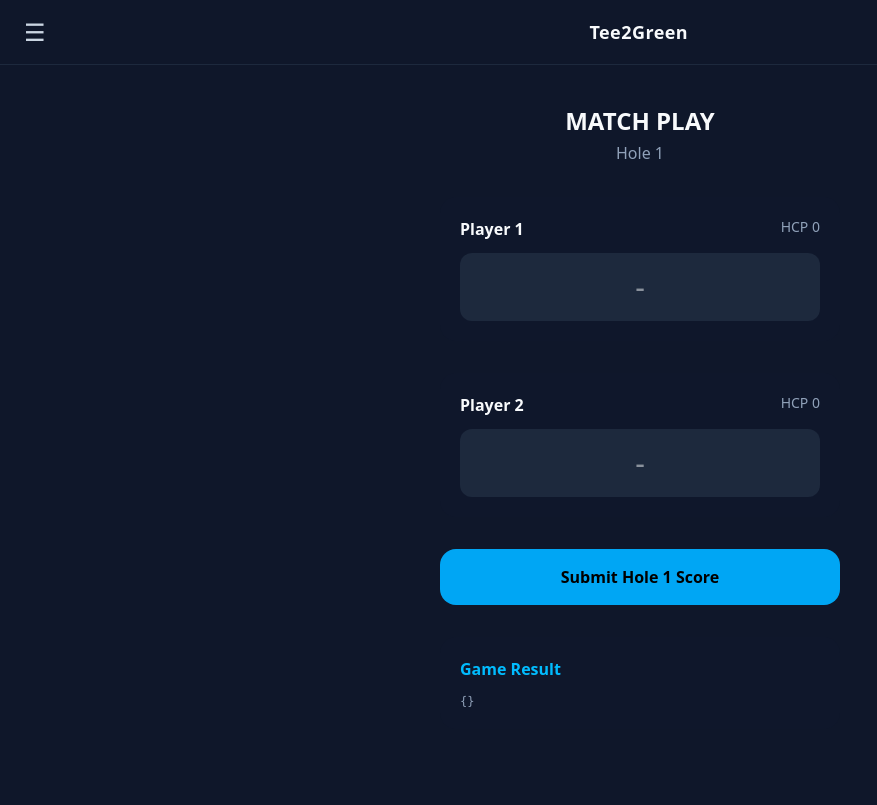
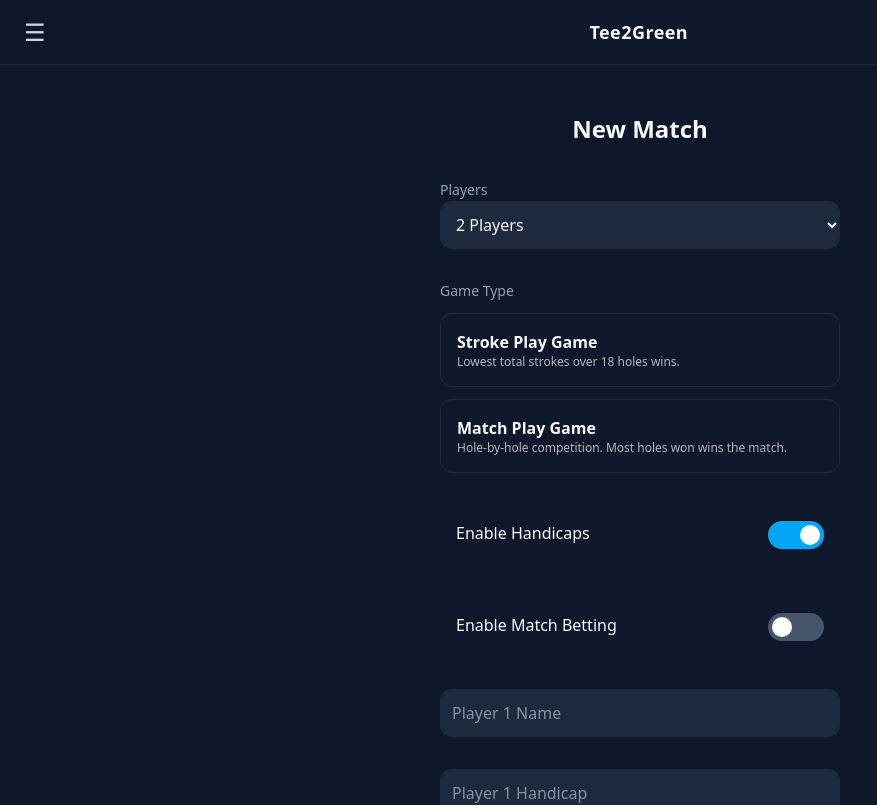
Before and after one commit to cconner91/tee2green, a Next.js app: page /match/play in a window 1280 px wide. Shown: the top 805 px of the page, without its empty margins (0-877 px from the left). Built offline with nearby package versions, Linux system fonts and the light colour scheme.

Commit message:
created new match flows

```diff
--- a/app/match/new/page.tsx
+++ b/app/match/new/page.tsx
@@ -5,32 +5,39 @@ import { useRouter } from "next/navigation";
 
 import { gameDefinitions } from "@/domain/gameConfig/definitions";
 import { getGamesForPlayerCount } from "@/domain/gameConfig/filters";
+import { validatePresetGame } from "@/domain/gameConfig/validateGameConfiguration";
 import { GolfGameDefinition } from "@/domain/gameConfig/types";
 
 export default function NewMatchPage() {
   const router = useRouter();
 
-  // Player Info
+  const [playerCount, setPlayerCount] = useState(2);
+  const [availableGames, setAvailableGames] = useState<GolfGameDefinition[]>([]);
+  const [selectedGame, setSelectedGame] = useState<GolfGameDefinition | null>(null);
+
   const [playerA, setPlayerA] = useState("");
   const [playerB, setPlayerB] = useState("");
   const [hcpA, setHcpA] = useState("");
   const [hcpB, setHcpB] = useState("");
 
-  // Game Config
-  const [playerCount, setPlayerCount] = useState(2);
-  const [availableGames, setAvailableGames] = useState<GolfGameDefinition[]>([]);
-  const [selectedGame, setSelectedGame] = useState<GolfGameDefinition | null>(null);
   const [enableHandicaps, setEnableHandicaps] = useState(true);
+  const [enableBetting, setEnableBetting] = useState(false);
+  const [betAmount, setBetAmount] = useState("");
 
-  // Filter games based on player count
   useEffect(() => {
-    const validGames = getGamesForPlayerCount(playerCount, gameDefinitions);
-    setAvailableGames(validGames);
-    setSelectedGame(null); // reset selection if player count changes
+    const filtered = getGamesForPlayerCount(playerCount, gameDefinitions);
+    setAvailableGames(filtered);
+    setSelectedGame(null);
   }, [playerCount]);
 
   const startMatch = () => {
     if (!selectedGame) return;
+
+    const validation = validatePresetGame(selectedGame, playerCount);
+    if (!validation.valid) {
+      alert(validation.reason);
+      return;
+    }
 
     const params = new URLSearchParams({
       playerA,
@@ -39,42 +46,37 @@ export default function NewMatchPage() {
       hcpB,
       gameId: selectedGame.id,
       enableHandicaps: enableHandicaps.toString(),
+      enableBetting: enableBetting.toString(),
+      betAmount,
     });
 
     router.push(`/match/play?${params.toString()}`);
   };
 
   return (
-    <div className="min-h-screen px-6 py-16 max-w-md mx-auto space-y-10">
+    <div className="min-h-screen px-6 py-12 max-w-md mx-auto space-y-8">
 
-      <h1 className="text-2xl font-bold text-center">
-        Start Match
-      </h1>
+      <h1 className="text-2xl font-bold text-center">New Match</h1>
 
-      {/* Number of Players */}
+      {/* Player Count */}
       <div className="space-y-2">
-        <label className="text-sm text-slate-400">
-          Number of Players
-        </label>
-
+        <label className="text-sm text-slate-400">Players</label>
         <select
           value={playerCount}
           onChange={(e) => setPlayerCount(Number(e.target.value))}
           className="w-full p-3 rounded-xl bg-slate-800"
         >
-          {[1,2,3,4,5,6,7,8].map((num) => (
-            <option key={num} value={num}>
-              {num} Player{num > 1 && "s"}
+          {[2,3,4,5,6,7,8].map((n) => (
+            <option key={n} value={n}>
+              {n} Players
             </option>
           ))}
         </select>
       </div>
 
-      {/* Available Games */}
+      {/* Game Selection */}
       <div className="space-y-3">
-        <div className="text-sm text-slate-400">
-          Available Games
-        </div>
+        <div className="text-sm text-slate-400">Game Type</div>
 
         {availableGames.map((game) => (
           <div
@@ -86,37 +88,54 @@ export default function NewMatchPage() {
                 : "bg-slate-900 border-slate-800 hover:border-sky-400"
             }`}
           >
-            <div className="font-semibold">
-              {game.name}
-            </div>
-            <div className="text-xs opacity-70">
-              {game.description}
-            </div>
+            <div className="font-semibold">{game.name}</div>
+            <div className="text-xs opacity-70">{game.description}</div>
           </div>
         ))}
       </div>
 
-      {/* Handicap Toggle */}
-      <div className="flex items-center justify-between bg-slate-900 p-4 rounded-xl">
+      {/* Toggles */}
+      <div className="flex justify-between bg-slate-900 p-4 rounded-xl">
         <span>Enable Handicaps</span>
-
         <button
           onClick={() => setEnableHandicaps(!enableHandicaps)}
-          className={`w-14 h-7 rounded-full transition relative ${
-            enableHandicaps
-              ? "bg-sky-500"
-              : "bg-slate-600"
+          className={`w-14 h-7 rounded-full relative transition ${
+            enableHandicaps ? "bg-sky-500" : "bg-slate-600"
           }`}
         >
           <div
             className={`absolute top-1 left-1 w-5 h-5 bg-white rounded-full transition ${
-              enableHandicaps
-                ? "translate-x-7"
-                : ""
+              enableHandicaps ? "translate-x-7" : ""
             }`}
           />
         </button>
       </div>
+
+      <div className="flex justify-between bg-slate-900 p-4 rounded-xl">
+        <span>Enable Match Betting</span>
+        <button
+          onClick={() => setEnableBetting(!enableBetting)}
+          className={`w-14 h-7 rounded-full relative transition ${
+            enableBetting ? "bg-sky-500" : "bg-slate-600"
+          }`}
+        >
+          <div
+            className={`absolute top-1 left-1 w-5 h-5 bg-white rounded-full transition ${
+              enableBetting ? "translate-x-7" : ""
+            }`}
+          />
+        </button>
+      </div>
+
+      {enableBetting && (
+        <input
+          type="number"
+          placeholder="Base Bet Amount ($)"
+          value={betAmount}
+          onChange={(e) => setBetAmount(e.target.value)}
+          className="w-full p-3 rounded-xl bg-slate-800"
+        />
+      )}
 
       {/* Player Inputs */}
       <input
@@ -127,14 +146,12 @@ export default function NewMatchPage() {
       />
 
       <input
-        placeholder="Player 1 Handicap (optional)"
+        placeholder="Player 1 Handicap"
         className="w-full p-3 rounded-xl bg-slate-800"
         value={hcpA}
         onChange={(e) => setHcpA(e.target.value)}
       />
 
-      {playerCount > 1 && (
-        <>
       <input
         placeholder="Player 2 Name"
         className="w-full p-3 rounded-xl bg-slate-800"
@@ -143,27 +160,23 @@ export default function NewMatchPage() {
       />
 
       <input
-            placeholder="Player 2 Handicap (optional)"
+        placeholder="Player 2 Handicap"
         className="w-full p-3 rounded-xl bg-slate-800"
         value={hcpB}
         onChange={(e) => setHcpB(e.target.value)}
       />
-        </>
-      )}
 
-      {/* Start Button */}
       <button
         onClick={startMatch}
         disabled={!selectedGame}
-        className={`w-full py-4 rounded-xl font-semibold transition ${
+        className={`w-full py-4 rounded-xl font-semibold ${
           selectedGame
-            ? "bg-sky-500 text-black hover:bg-sky-400"
-            : "bg-slate-700 text-slate-400 cursor-not-allowed"
+            ? "bg-sky-500 text-black"
+            : "bg-slate-700 text-slate-400"
         }`}
       >
         Start Match
       </button>
-
     </div>
   );
 }
--- a/app/match/play/PlayMatch.tsx
+++ b/app/match/play/PlayMatch.tsx
@@ -1,179 +1,182 @@
 "use client";
 
-import { useState } from "react";
-import { useSearchParams } from "next/navigation";
+import { useState, useEffect } from "react";
+import { useRouter } from "next/navigation";
 
-import { mockCourse } from "@/data/mockCourse";
-import {
-  calculateCourseHandicap,
-  calculatePlayingHandicap,
-} from "@/domain/core/handicap";
+import { gameDefinitions } from "@/domain/gameConfig/definitions";
+import { getGamesForPlayerCount } from "@/domain/gameConfig/filters";
+import { validatePresetGame } from "@/domain/gameConfig/validateGameConfiguration";
+import { GolfGameDefinition } from "@/domain/gameConfig/types";
 
-import { playHole } from "@/state/matchEngine";
-import { MatchState } from "@/state/matchState";
+export default function NewMatchPage() {
+  const router = useRouter();
 
-import { createGameEngine } from "@/domain/games/gameFactory";
+  const [playerCount, setPlayerCount] = useState(2);
+  const [availableGames, setAvailableGames] = useState<GolfGameDefinition[]>([]);
+  const [selectedGame, setSelectedGame] = useState<GolfGameDefinition | null>(null);
 
-export default function PlayMatch() {
-  const searchParams = useSearchParams();
+  const [playerA, setPlayerA] = useState("");
+  const [playerB, setPlayerB] = useState("");
+  const [hcpA, setHcpA] = useState("");
+  const [hcpB, setHcpB] = useState("");
 
-  // --- URL PARAMS ---
-  const playerAName = searchParams.get("playerA") || "Player 1";
-  const playerBName = searchParams.get("playerB") || "Player 2";
-  const rawHcpA = searchParams.get("hcpA");
-  const rawHcpB = searchParams.get("hcpB");
-  const gameId = searchParams.get("gameId") || "match-play";
-  const enableHandicaps =
-    searchParams.get("enableHandicaps") === "true";
+  const [enableHandicaps, setEnableHandicaps] = useState(true);
+  const [enableBetting, setEnableBetting] = useState(false);
+  const [betAmount, setBetAmount] = useState("");
 
-  const hcpA = rawHcpA ? Number(rawHcpA) : 0;
-  const hcpB = rawHcpB ? Number(rawHcpB) : 0;
+  useEffect(() => {
+    const filtered = getGamesForPlayerCount(playerCount, gameDefinitions);
+    setAvailableGames(filtered);
+    setSelectedGame(null);
+  }, [playerCount]);
 
-  // --- PLAYERS ---
-  const playerA = {
-    id: "playerA",
-    name: playerAName,
-    handicapIndex: hcpA,
+  const startMatch = () => {
+    if (!selectedGame) return;
+
+    const validation = validatePresetGame(selectedGame, playerCount);
+    if (!validation.valid) {
+      alert(validation.reason);
+      return;
+    }
+
+    const params = new URLSearchParams({
+      playerA,
+      playerB,
+      hcpA,
+      hcpB,
+      gameId: selectedGame.id,
+      enableHandicaps: enableHandicaps.toString(),
+      enableBetting: enableBetting.toString(),
+      betAmount,
+    });
+
+    router.push(`/match/play?${params.toString()}`);
   };
 
-  const playerB = {
-    id: "playerB",
-    name: playerBName,
-    handicapIndex: hcpB,
-  };
+  return (
+    <div className="min-h-screen px-6 py-12 max-w-md mx-auto space-y-8">
 
-  // --- HANDICAPS ---
-  const courseHcpA = calculateCourseHandicap(
-    playerA.handicapIndex,
-    mockCourse.slopeRating,
-    mockCourse.courseRating,
-    mockCourse.par
-  );
+      <h1 className="text-2xl font-bold text-center">New Match</h1>
 
-  const courseHcpB = calculateCourseHandicap(
-    playerB.handicapIndex,
-    mockCourse.slopeRating,
-    mockCourse.courseRating,
-    mockCourse.par
-  );
-
-  const initialState: MatchState = {
-    players: [playerA, playerB],
-    course: mockCourse,
-    playingHandicaps: {
-      [playerA.id]: calculatePlayingHandicap(courseHcpA),
-      [playerB.id]: calculatePlayingHandicap(courseHcpB),
-    },
-    holeResults: [],
-    currentHole: 1,
-    gameType: gameId as any,
-    enableHandicaps,
-  };
-
-  const [matchState, setMatchState] =
-    useState<MatchState>(initialState);
-
-  const [grossA, setGrossA] = useState("");
-  const [grossB, setGrossB] = useState("");
-
-  // --- GAME ENGINE ---
-  const engine = createGameEngine(gameId);
-  const gameResult = engine.evaluate(
-    matchState.holeResults
-  );
-
-  // --- SUBMIT HOLE ---
-  const handleSubmit = () => {
-    if (!grossA || !grossB) return;
-
-    const updatedState = playHole(matchState, {
-      playerA: Number(grossA),
-      playerB: Number(grossB),
-    });
-
-    setMatchState(updatedState);
-    setGrossA("");
-    setGrossB("");
-  };
-
-  // --- UI HELPERS ---
-  const currentHole = matchState.currentHole;
-
-  return (
-    <div className="min-h-screen px-6 py-10 max-w-md mx-auto space-y-8">
-
-      <div className="text-center space-y-1">
-        <h1 className="text-2xl font-bold">
-          {gameId.replace("-", " ").toUpperCase()}
-        </h1>
-        <p className="text-slate-400">
-          Hole {currentHole}
-        </p>
+      {/* Player Count */}
+      <div className="space-y-2">
+        <label className="text-sm text-slate-400">Players</label>
+        <select
+          value={playerCount}
+          onChange={(e) => setPlayerCount(Number(e.target.value))}
+          className="w-full p-3 rounded-xl bg-slate-800"
+        >
+          {[2,3,4,5,6,7,8].map((n) => (
+            <option key={n} value={n}>
+              {n} Players
+            </option>
+          ))}
+        </select>
       </div>
 
-      {/* Player A */}
-      <div className="bg-slate-900 p-5 rounded-2xl space-y-3">
-        <div className="flex justify-between">
-          <span className="font-semibold">
-            {playerA.name}
-          </span>
-          <span className="text-sm text-slate-400">
-            HCP {matchState.playingHandicaps[playerA.id]}
-          </span>
-        </div>
+      {/* Game Selection */}
+      <div className="space-y-3">
+        <div className="text-sm text-slate-400">Game Type</div>
 
+        {availableGames.map((game) => (
+          <div
+            key={game.id}
+            onClick={() => setSelectedGame(game)}
+            className={`p-4 rounded-xl border cursor-pointer transition ${
+              selectedGame?.id === game.id
+                ? "bg-sky-500 text-black border-sky-400"
+                : "bg-slate-900 border-slate-800 hover:border-sky-400"
+            }`}
+          >
+            <div className="font-semibold">{game.name}</div>
+            <div className="text-xs opacity-70">{game.description}</div>
+          </div>
+        ))}
+      </div>
+
+      {/* Toggles */}
+      <div className="flex justify-between bg-slate-900 p-4 rounded-xl">
+        <span>Enable Handicaps</span>
+        <button
+          onClick={() => setEnableHandicaps(!enableHandicaps)}
+          className={`w-14 h-7 rounded-full relative transition ${
+            enableHandicaps ? "bg-sky-500" : "bg-slate-600"
+          }`}
+        >
+          <div
+            className={`absolute top-1 left-1 w-5 h-5 bg-white rounded-full transition ${
+              enableHandicaps ? "translate-x-7" : ""
+            }`}
+          />
+        </button>
+      </div>
+
+      <div className="flex justify-between bg-slate-900 p-4 rounded-xl">
+        <span>Enable Match Betting</span>
+        <button
+          onClick={() => setEnableBetting(!enableBetting)}
+          className={`w-14 h-7 rounded-full relative transition ${
+            enableBetting ? "bg-sky-500" : "bg-slate-600"
+          }`}
+        >
+          <div
+            className={`absolute top-1 left-1 w-5 h-5 bg-white rounded-full transition ${
+              enableBetting ? "translate-x-7" : ""
+            }`}
+          />
+        </button>
+      </div>
+
+      {enableBetting && (
         <input
           type="number"
-          value={grossA}
-          onChange={(e) =>
-            setGrossA(e.target.value)
-          }
-          placeholder="-"
-          className="w-full text-center text-3xl bg-slate-800 rounded-xl py-4"
+          placeholder="Base Bet Amount ($)"
+          value={betAmount}
+          onChange={(e) => setBetAmount(e.target.value)}
+          className="w-full p-3 rounded-xl bg-slate-800"
         />
-      </div>
+      )}
 
-      {/* Player B */}
-      <div className="bg-slate-900 p-5 rounded-2xl space-y-3">
-        <div className="flex justify-between">
-          <span className="font-semibold">
-            {playerB.name}
-          </span>
-          <span className="text-sm text-slate-400">
-            HCP {matchState.playingHandicaps[playerB.id]}
-          </span>
-        </div>
+      {/* Player Inputs */}
+      <input
+        placeholder="Player 1 Name"
+        className="w-full p-3 rounded-xl bg-slate-800"
+        value={playerA}
+        onChange={(e) => setPlayerA(e.target.value)}
+      />
 
-        <input
-          type="number"
-          value={grossB}
-          onChange={(e) =>
-            setGrossB(e.target.value)
-          }
-          placeholder="-"
-          className="w-full text-center text-3xl bg-slate-800 rounded-xl py-4"
-        />
-      </div>
+      <input
+        placeholder="Player 1 Handicap"
+        className="w-full p-3 rounded-xl bg-slate-800"
+        value={hcpA}
+        onChange={(e) => setHcpA(e.target.value)}
+      />
 
-      {/* Submit */}
+      <input
+        placeholder="Player 2 Name"
+        className="w-full p-3 rounded-xl bg-slate-800"
+        value={playerB}
+        onChange={(e) => setPlayerB(e.target.value)}
+      />
+
+      <input
+        placeholder="Player 2 Handicap"
+        className="w-full p-3 rounded-xl bg-slate-800"
+        value={hcpB}
+        onChange={(e) => setHcpB(e.target.value)}
+      />
+
       <button
-        onClick={handleSubmit}
-        className="w-full py-4 rounded-2xl font-bold bg-sky-500 text-black hover:bg-sky-400 transition"
+        onClick={startMatch}
+        disabled={!selectedGame}
+        className={`w-full py-4 rounded-xl font-semibold ${
+          selectedGame
+            ? "bg-sky-500 text-black"
+            : "bg-slate-700 text-slate-400"
+        }`}
       >
-        Submit Hole {currentHole} Score
+        Start Match
       </button>
-
-      {/* Engine Result Display */}
-      <div className="bg-slate-900 p-5 rounded-2xl space-y-3">
-        <div className="font-semibold text-sky-400">
-          Game Result
-        </div>
-
-        <pre className="text-xs text-slate-400 overflow-x-auto">
-          {JSON.stringify(gameResult, null, 2)}
-        </pre>
-      </div>
-
     </div>
   );
 }
--- a/app/match/play/page.tsx
+++ b/app/match/play/page.tsx
@@ -1,7 +1,7 @@
 "use client";
 
 import { Suspense } from "react";
-import PlayMatch from "./PlayMatch";
+import PlayMatch from "./playMatch";
 
 export default function Page() {
   return (
--- /dev/null
+++ b/domain/betting/types.ts
@@ -0,0 +1,10 @@
+export interface BettingConfiguration {
+  enabled: boolean;
+
+  baseBetAmount?: number;
+
+  perHoleBet?: boolean;
+  frontNineBet?: boolean;
+  backNineBet?: boolean;
+  overallBet?: boolean;
+}
--- a/domain/gameConfig/definitions.ts
+++ b/domain/gameConfig/definitions.ts
@@ -7,52 +7,78 @@ import {
 
 export const gameDefinitions: GolfGameDefinition[] = [
   {
-    id: "stroke-play",
-    name: "Stroke Play",
+    id: "stroke-play-game",
+    name: "Stroke Play Game",
     description:
-      "Traditional golf scoring. Lowest total strokes wins.",
-    minPlayers: 1,
+      "Lowest total strokes over 18 holes wins.",
+
+    scoringFormat: ScoringFormat.StrokePlay,
+    gameplayFormat: GameplayFormat.Individual,
+    matchupFormat: MatchupFormat.H2H,
+
+    minPlayers: 2,
     maxPlayers: 8,
-    scoringFormats: [ScoringFormat.StrokePlay],
-    gameplayFormats: [GameplayFormat.Individual],
-    matchupFormats: [
-      MatchupFormat.Solo,
-      MatchupFormat.H2H,
-      MatchupFormat.TeamPlay,
-    ],
+
     bettingEnabled: true,
     handicapEnabled: true,
-    tags: ["Classic"],
+
+    tags: ["Classic", "Total Score"],
   },
+
   {
-    id: "match-play",
-    name: "Match Play",
+    id: "match-play-game",
+    name: "Match Play Game",
     description:
-      "Hole-by-hole competition. Most holes won wins.",
+      "Hole-by-hole competition. Most holes won wins the match.",
+
+    scoringFormat: ScoringFormat.MatchPlay,
+    gameplayFormat: GameplayFormat.Individual,
+    matchupFormat: MatchupFormat.H2H,
+
     minPlayers: 2,
     maxPlayers: 4,
-    scoringFormats: [ScoringFormat.MatchPlay],
-    gameplayFormats: [GameplayFormat.Individual],
-    matchupFormats: [MatchupFormat.H2H],
+
     bettingEnabled: true,
     handicapEnabled: true,
-    tags: ["Classic"],
+
+    tags: ["Classic", "Head to Head"],
   },
+
   {
-    id: "nassau",
-    name: "Nassau",
+    id: "team-best-ball",
+    name: "Team Best Ball",
     description:
-      "Front 9, Back 9, Overall match.",
-    minPlayers: 2,
-    maxPlayers: 4,
-    scoringFormats: [
-      ScoringFormat.MatchPlay,
-      ScoringFormat.StrokePlay,
-    ],
-    gameplayFormats: [GameplayFormat.Individual],
-    matchupFormats: [MatchupFormat.H2H],
+      "Teams of 2. Each player plays their own ball. Lowest score per team counts.",
+
+    scoringFormat: ScoringFormat.StrokePlay,
+    gameplayFormat: GameplayFormat.BestBall,
+    matchupFormat: MatchupFormat.TeamPlay,
+
+    minPlayers: 4,
+    maxPlayers: 8,
+
     bettingEnabled: true,
     handicapEnabled: true,
-    tags: ["Betting"],
+
+    tags: ["Team", "Best Ball"],
+  },
+
+  {
+    id: "scramble-game",
+    name: "Scramble",
+    description:
+      "All players tee off. Best shot selected. All play from that position.",
+
+    scoringFormat: ScoringFormat.StrokePlay,
+    gameplayFormat: GameplayFormat.Scramble,
+    matchupFormat: MatchupFormat.TeamPlay,
+
+    minPlayers: 4,
+    maxPlayers: 8,
+
+    bettingEnabled: true,
+    handicapEnabled: true,
+
+    tags: ["Team", "Scramble"],
   },
 ];
--- /dev/null
+++ b/domain/gameConfig/validateGameConfiguration.ts
@@ -0,0 +1,37 @@
+import {
+  GameConfiguration,
+  GolfGameDefinition,
+} from "./types";
+import { isValidCombination } from "./combinationRules";
+
+export function validateGameConfiguration(
+  config: GameConfiguration
+): { valid: boolean; reason?: string } {
+  return isValidCombination(config);
+}
+
+export function validatePresetGame(
+  preset: GolfGameDefinition,
+  playerCount: number
+): { valid: boolean; reason?: string } {
+  if (playerCount < preset.minPlayers) {
+    return {
+      valid: false,
+      reason: `Minimum players required: ${preset.minPlayers}`,
+    };
+  }
+
+  if (playerCount > preset.maxPlayers) {
+    return {
+      valid: false,
+      reason: `Maximum players allowed: ${preset.maxPlayers}`,
+    };
+  }
+
+  return isValidCombination({
+    scoringFormat: preset.scoringFormat,
+    gameplayFormat: preset.gameplayFormat,
+    matchupFormat: preset.matchupFormat,
+    playerCount,
+  });
+}
--- a/state/matchState.ts
+++ b/state/matchState.ts
@@ -1,10 +1,12 @@
 import { Player, PlayerId } from "../domain/models/Player";
 import { Course } from "../domain/models/Course";
 import { HoleResult } from "../domain/core/HoleResult";
+import { BettingConfiguration } from "@/domain/betting/types";
 
 export interface MatchState {
   players: Player[];
   course: Course;
+  betting: BettingConfiguration;
 
   playingHandicaps: Record<PlayerId, number>;
 
```
Also changed, not shown: domain/gameConfig/combinationRules.ts (+72 -30 lines), domain/gameConfig/types.ts (+11 -5 lines). Lines whose indentation alone changed are shown as unchanged.
